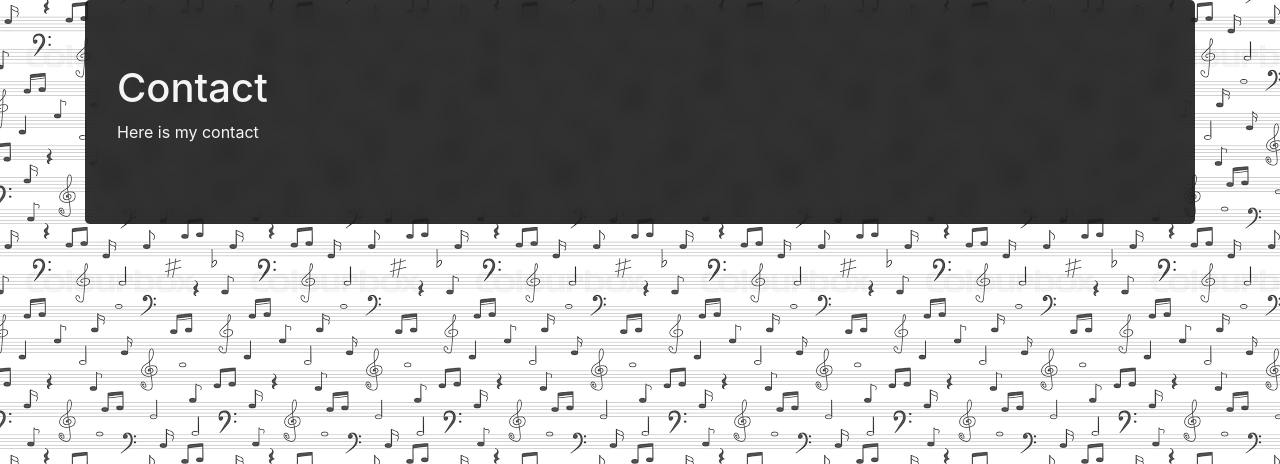
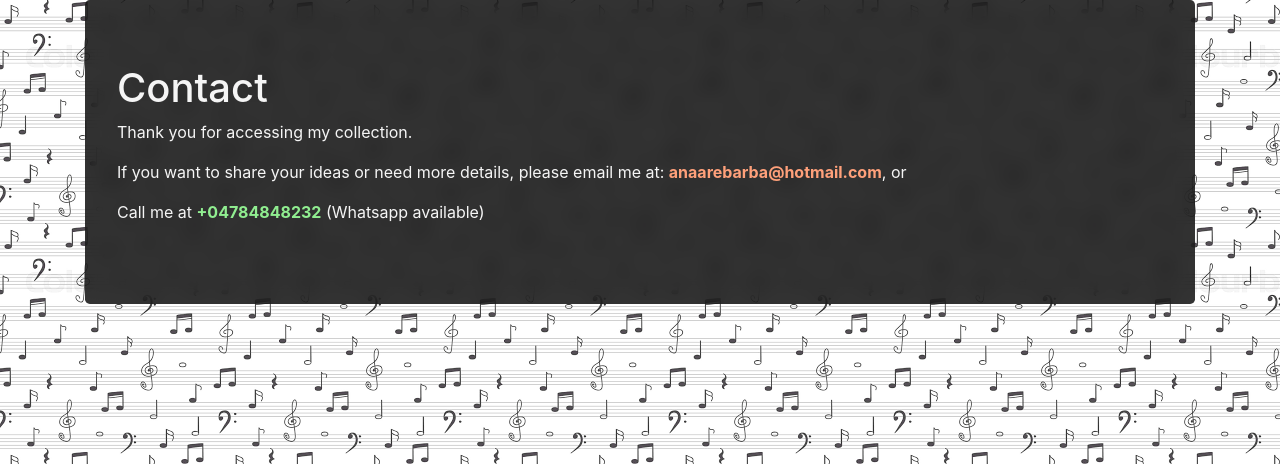
Before and after one commit to ion289/MyMusic, a Django app: page /contact/ in a window 1280 px wide. Shown: the part 56-520 px from the top of the page. Run offline with Django 5.2, Linux system fonts and the light colour scheme; some libraries are stand-ins or nearby versions.

Commit message:
s-a adaugat info la Contact, in contact.html

```diff
--- a/myapp/templates/contact.html
+++ b/myapp/templates/contact.html
@@ -3,5 +3,25 @@
 
 {% block content %}
 <h1>Contact</h1>
-<p>Here is my contact</p>
+
+<style>
+  .email {
+    color: lightsalmon; /* Change email color */
+    font-weight: bold; /* Optional */
+  }
+  .phone {
+    color: lightgreen ; /* Change phone number color */
+    font-weight: bold; /* Optional */
+  }
+</style>
+
+<p>Thank you for accessing my collection.</p>
+<p>If you want to share your ideas or need more details, please email me at:
+   <span class="email">anaarebarba@hotmail.com</span>, or</p>
+<p>Call me at <span class="phone">+04784848232</span> (Whatsapp available)</p>
+
+
+
+
+
 {% endblock %}
--- a/myapp/templates/home.html
+++ b/myapp/templates/home.html
@@ -3,11 +3,11 @@
 
 {% block content %}
 <h1>Welcome.</h1>
-<p>Here is my Music</p>
+<p>Here are the latest reviews for MyMusic collection</p>
 <ul>
     {% for album in albums %}
     <li>
-        <p>{{ album.album_name }}</p>
+        <p> {{album.album_name }}</p>
         <p> The latest review is "{{album.latest_review}}" </p>
         <p>  Reviewed by {{album.reviewer}} </p>
         <p>  Review dated at {{album.review_published_date.date}} </p>
```
Also changed, not shown: db.sqlite3.
